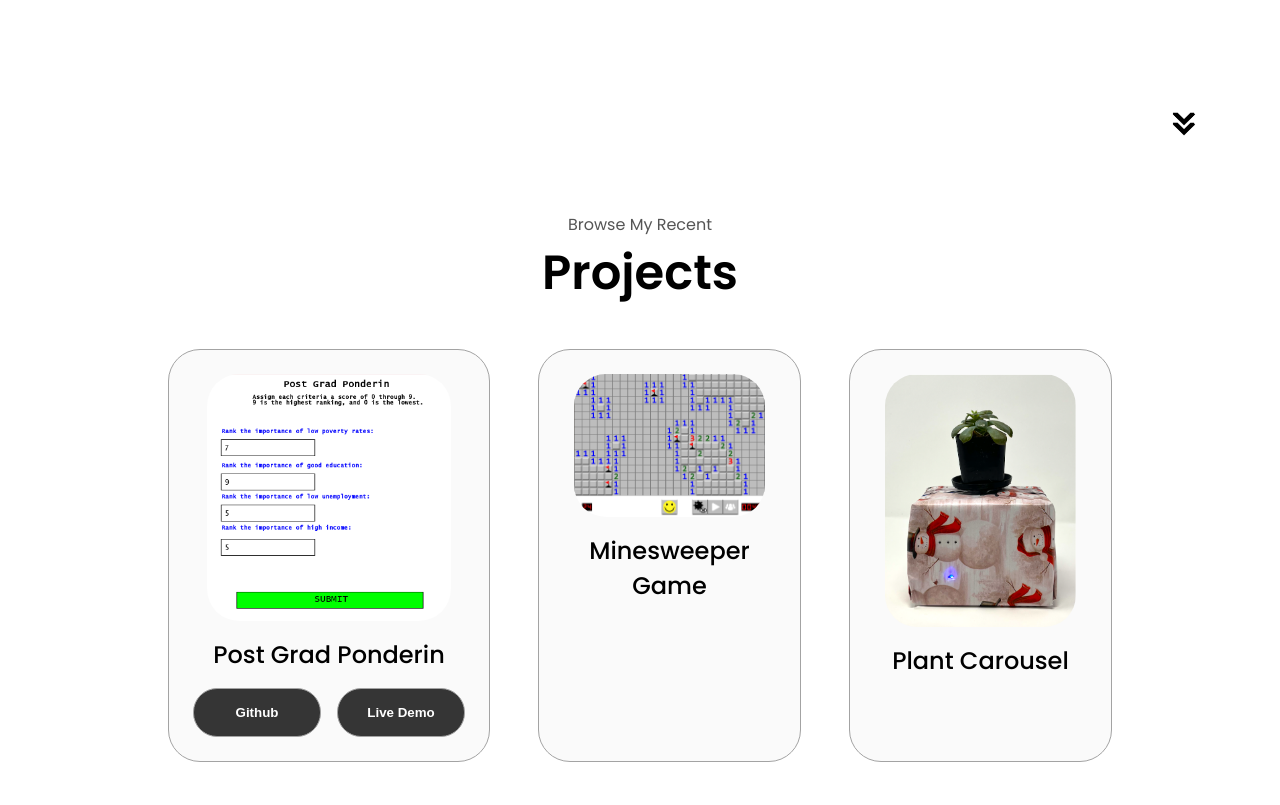
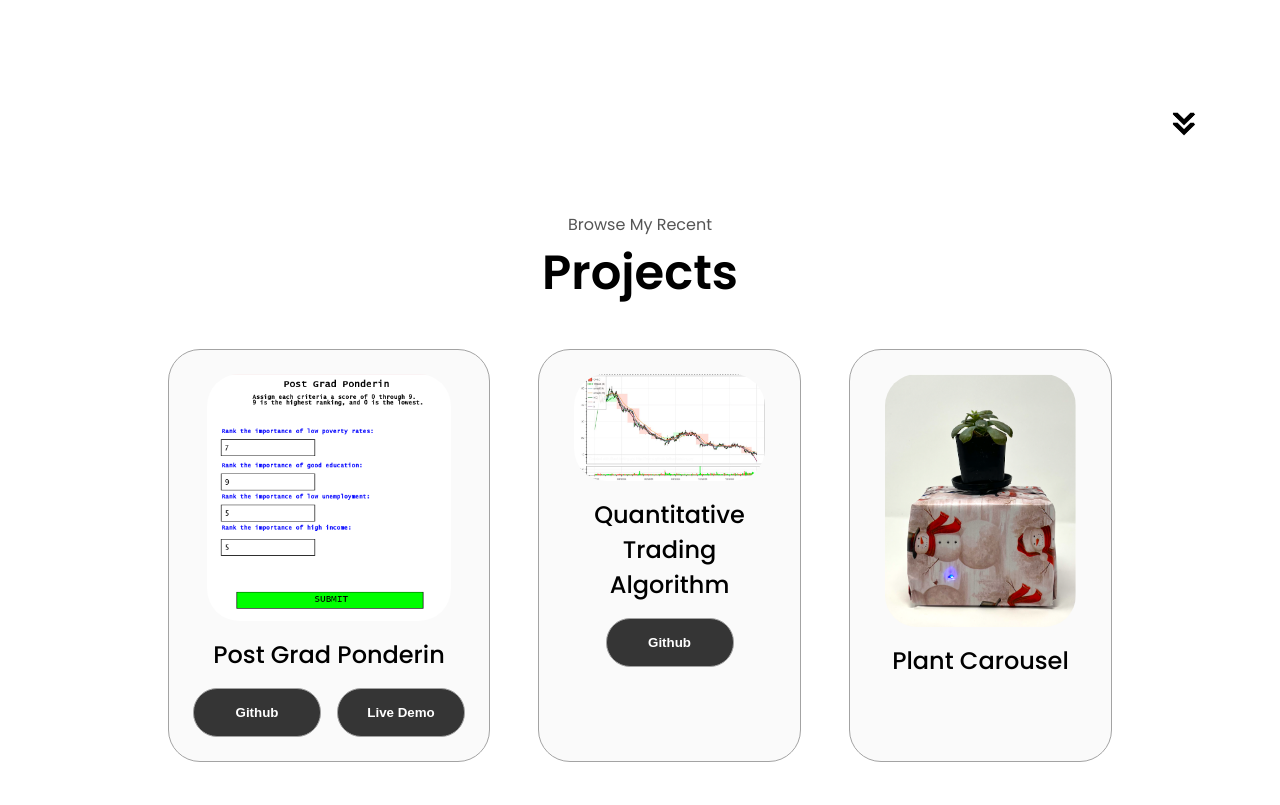
Before and after one commit to LuciaWeiner/html-css-js-portfolio, a plain HTML site: page index.html in a window 1280 px wide. Shown: the part 2252-3057 px from the top of the page. Drawn offline with Linux system fonts and the light colour scheme.

Commit message:
Project Update
Updates

```diff
--- a/index.html
+++ b/index.html
@@ -79,7 +79,7 @@
                     <div class="details-containers">
                         <img src="./assets/education.png" alt="education icon" class="icon">
                         <h3>Education</h3>
-                        <p>2nd year ISE Student <br>Comp. Sci. Minor</p>
+                        <p>Industrial and Systems Engineering (B.S) <br>Computer Science (Minor)</p>
                     </div>
                 </div>
                 <div class="text-container">
@@ -195,14 +195,14 @@
                 </div>
                 <div class="details-containers color-container">
                     <div class="article-container project">
-                        <img src="./assets/minesweeper.png" alt="Minesweeper game" class="project-img">
+                        <img src="./assets/BacktestingPicture.png" alt="Minesweeper game" class="project-img">
 
                     </div>
-                    <h2 class="experience-sub-title project-title">Minesweeper Game</h2>
+                    <h2 class="experience-sub-title project-title">Quantitative Trading Algorithm</h2>
                     <div class="btn-container">
-                        <!-- <button class="btn btn-color-2 project-btn" onclick="location.href='https://github.com'">
+                        <button class="btn btn-color-2 project-btn" onclick="location.href='https://github.com/LuciaWeiner/EMAsBollingerBands'">
                             Github
-                        </button> -->
+                        </button>
                         <!-- button class="btn btn-color-2 project-btn" onclick="location.href='https://github.com'">
                             Live Demo
                         </button -->
```
Also changed, not shown: assets/BacktestingPicture.png (added).
